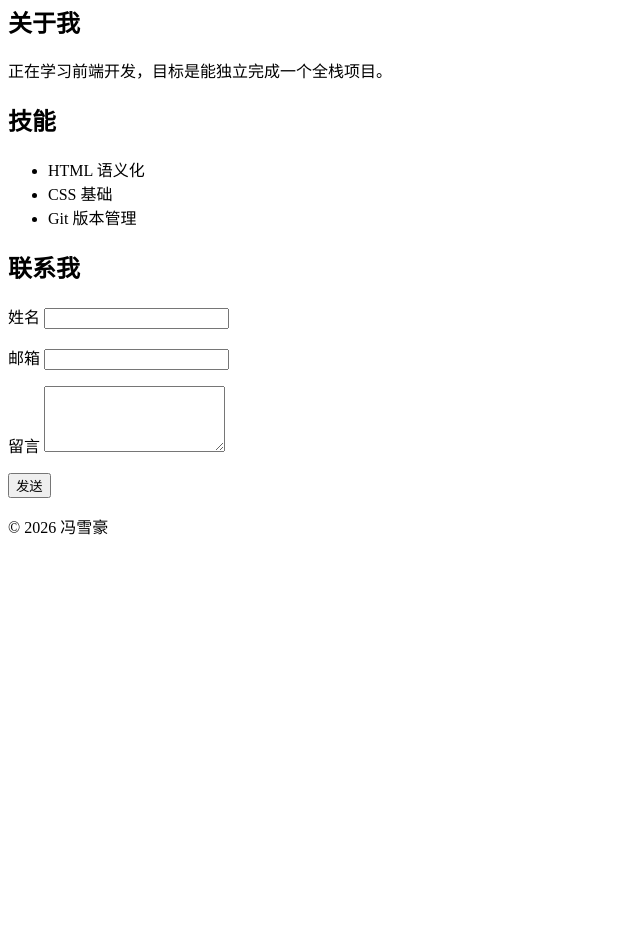
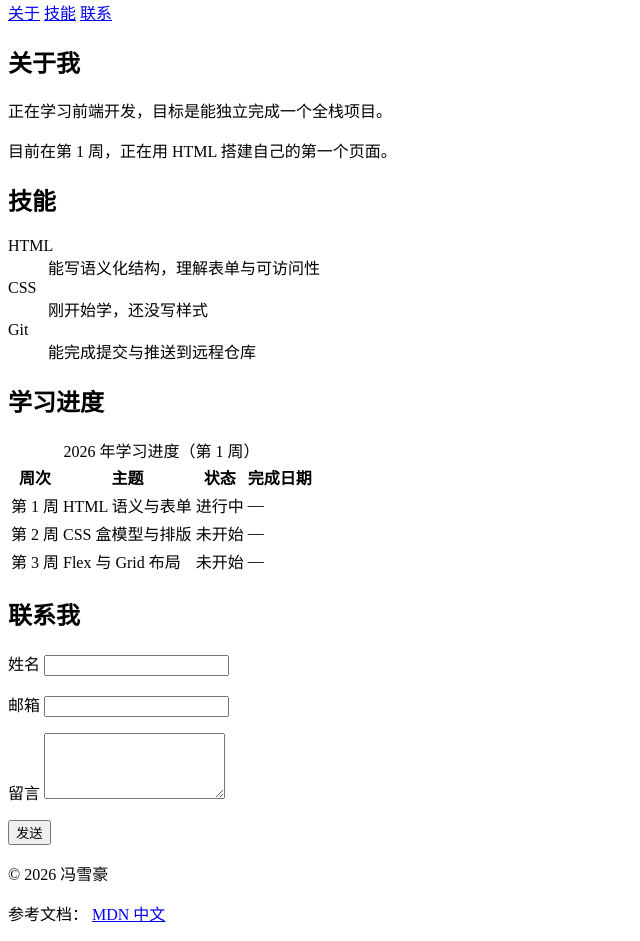
Before and after one commit to xiaobai1-cn/hello-web, a plain HTML site: page profile.html in a window 1280 px wide. Shown: the part 398-1339 px from the top of the page, without its empty margins (0-640 px from the left). Before the commit the page ends 952 px from the top, so only its background shows below. Drawn offline with Linux system fonts and the light colour scheme.

Commit message:
feat: add progress table, dl, figure and safe link

```diff
--- a/profile.html
+++ b/profile.html
@@ -10,7 +10,10 @@
 
   <header>
     <h1>冯雪豪</h1>
-    <img src="10.26.jpg" alt="冯雪豪的头像" width="120">
+        <figure>
+      <img src="10.26.jpg" alt="冯雪豪的头像" width="120">
+      <figcaption>2026 年 10 月，开始学前端</figcaption>
+    </figure>
     <nav>
       <a href="#about">关于</a>
       <a href="#skills">技能</a>
@@ -19,20 +22,60 @@
   </header>
 
   <main>
-    <section id="about">
+        <article id="about">
       <h2>关于我</h2>
       <p>正在学习前端开发，目标是能独立完成一个全栈项目。</p>
+      <p>目前在第 1 周，正在用 HTML 搭建自己的第一个页面。</p>
+    </article>
+
+        <section id="skills">
+      <h2>技能</h2>
+      <dl>
+        <dt>HTML</dt>
+        <dd>能写语义化结构，理解表单与可访问性</dd>
+
+        <dt>CSS</dt>
+        <dd>刚开始学，还没写样式</dd>
+
+        <dt>Git</dt>
+        <dd>能完成提交与推送到远程仓库</dd>
+      </dl>
     </section>
+        <section id="progress">
+      <h2>学习进度</h2>
 
-    <section id="skills">
-      <h2>技能</h2>
-      <ul>
-        <li>HTML 语义化</li>
-        <li>CSS 基础</li>
-        <li>Git 版本管理</li>
-      </ul>
+      <table>
+        <caption>2026 年学习进度（第 1 周）</caption>
+        <thead>
+          <tr>
+            <th scope="col">周次</th>
+            <th scope="col">主题</th>
+            <th scope="col">状态</th>
+            <th scope="col">完成日期</th>
+          </tr>
+        </thead>
+        <tbody>
+          <tr>
+            <td>第 1 周</td>
+            <td>HTML 语义与表单</td>
+            <td>进行中</td>
+            <td>—</td>
+          </tr>
+          <tr>
+            <td>第 2 周</td>
+            <td>CSS 盒模型与排版</td>
+            <td>未开始</td>
+            <td>—</td>
+          </tr>
+          <tr>
+            <td>第 3 周</td>
+            <td>Flex 与 Grid 布局</td>
+            <td>未开始</td>
+            <td>—</td>
+          </tr>
+        </tbody>
+      </table>
     </section>
-
     <section id="contact">
       <h2>联系我</h2>
       <form action="#" method="get">
@@ -53,9 +96,15 @@
     </section>
   </main>
 
-  <footer>
+
+      <footer>
     <p>© 2026 冯雪豪</p>
+    <p>
+      参考文档：
+      <a href="https://developer.mozilla.org/zh-CN/" target="_blank" rel="noopener noreferrer">MDN 中文</a>
+    </p>
   </footer>
+
 
 </body>
 </html>
```
